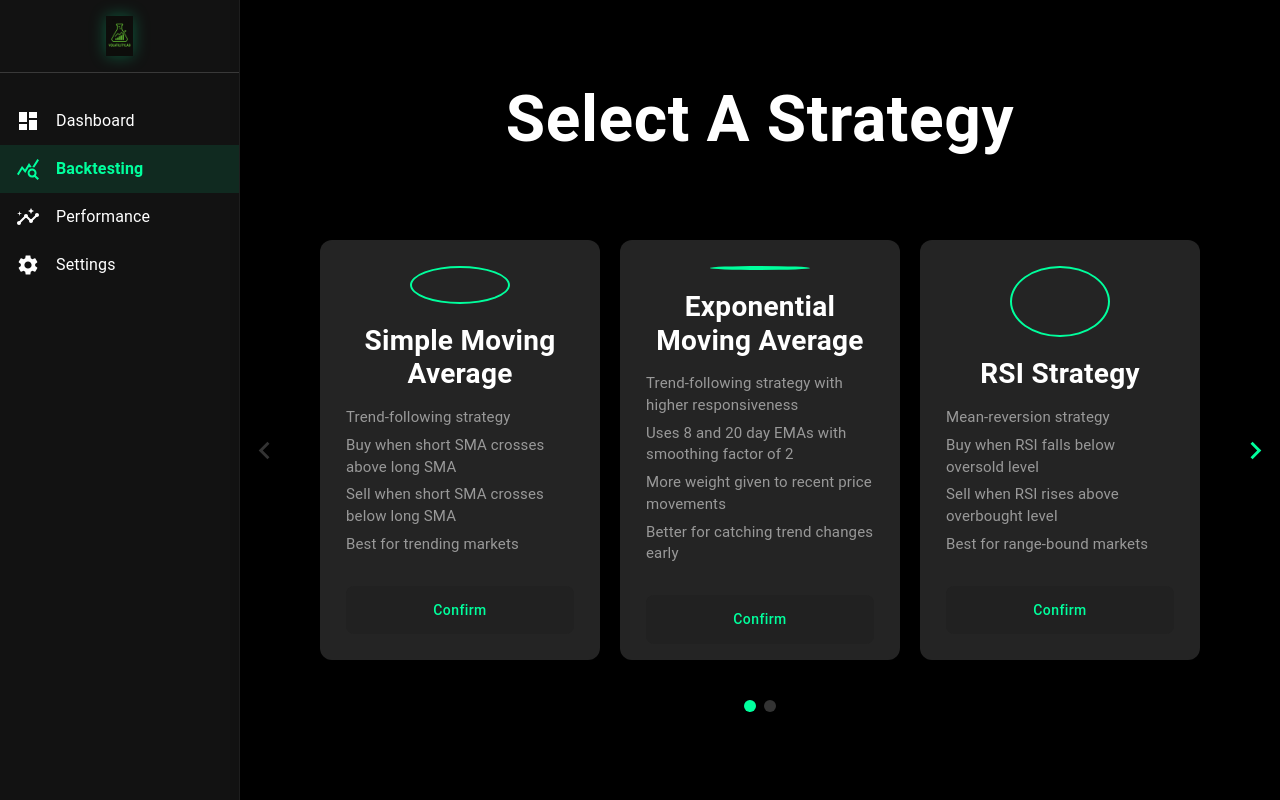
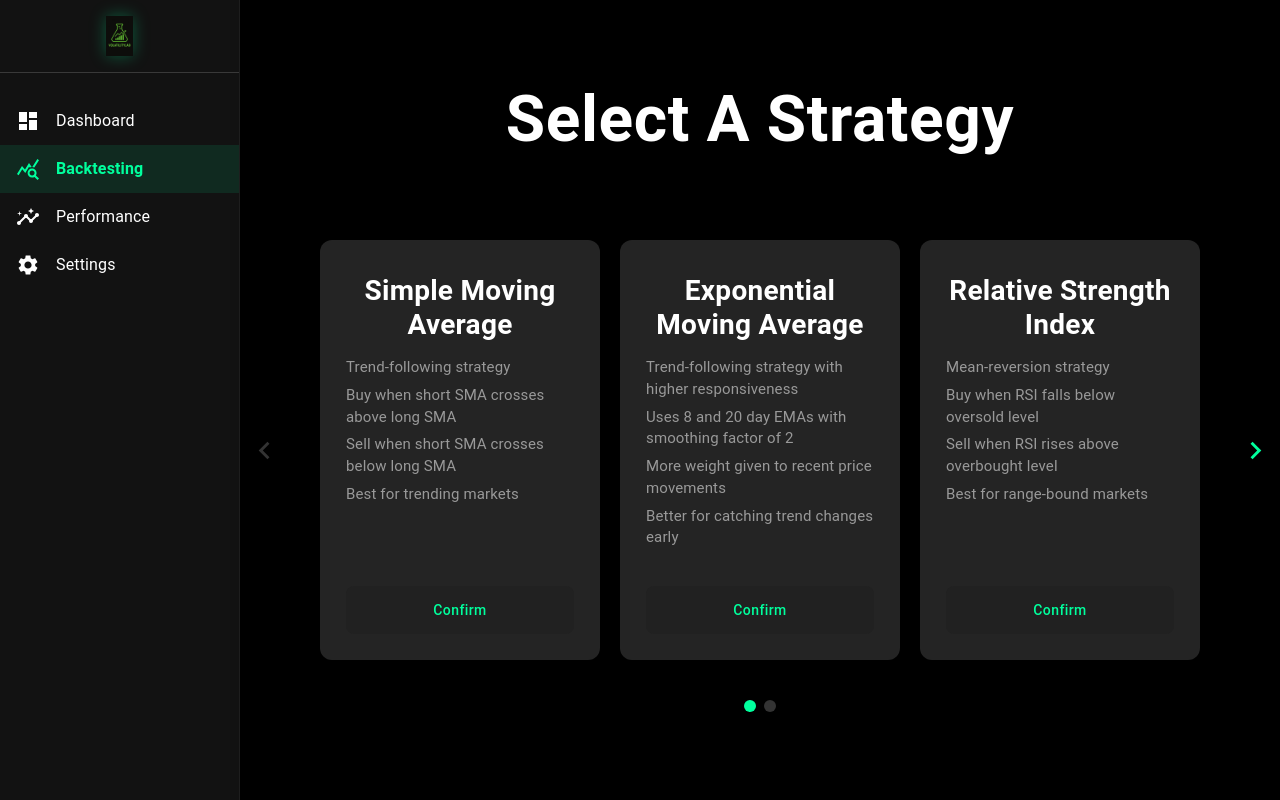
Before and after one commit to ramiradaideh/VolatilityLab, a React (Create React App) app in the folder frontend/: page /backtest in a window 1280 px wide. Built offline with nearby package versions, Linux system fonts and the light colour scheme.

Commit message:
"Updating Strategies"

```diff
--- a/frontend/src/components/features/backtest/StrategySelector.js
+++ b/frontend/src/components/features/backtest/StrategySelector.js
@@ -17,7 +17,6 @@ import STRATEGIES from '../../../data/strategies';
 // Constants for styling and animation
 const CARD_WIDTH = 280;
 const CARD_HEIGHT = 420;
-const CIRCLE_SIZE = 100;
 const HEADING_FONT_SIZE = 64;
 const STRATEGY_TITLE_FONT_SIZE = 28;
 const DESCRIPTION_FONT_SIZE = 15;
@@ -61,6 +60,10 @@ const StrategyTitle = styled(Typography)({
   letterSpacing: '0%',
   textAlign: 'center',
   marginBottom: '16px',
+  height: '67px', // Fixed height to ensure alignment
+  display: 'flex',
+  alignItems: 'center',
+  justifyContent: 'center',
 });
 
 const DescriptionText = styled(Typography)(({ theme }) => ({
@@ -68,17 +71,6 @@ const DescriptionText = styled(Typography)(({ theme }) => ({
   fontSize: `${DESCRIPTION_FONT_SIZE}px`,
   lineHeight: '145%',
   marginBottom: '6px',
-}));
-
-const CircleIcon = styled(Box)(({ theme }) => ({
-  width: `${CIRCLE_SIZE}px`,
-  height: `${CIRCLE_SIZE}px`,
-  borderRadius: '50%',
-  border: `2px solid ${theme.palette.primary.main}`,
-  display: 'flex',
-  alignItems: 'center',
-  justifyContent: 'center',
-  margin: '0 auto 20px',
 }));
 
 const ConfirmButton = styled(Button)(({ theme }) => ({
@@ -218,9 +210,8 @@ const StrategySelector = ({ onStrategySelect }) => {
                   display: 'flex',
                   flexDirection: 'column',
                   p: 3,
+                  pt: 4, // Added padding at the top to compensate for removed circle
                 }}>
-                  <CircleIcon />
-
                   <StrategyTitle>
                     {strategy.name}
                   </StrategyTitle>
--- a/frontend/src/data/strategies.js
+++ b/frontend/src/data/strategies.js
@@ -24,7 +24,7 @@ const STRATEGIES = [
   },
   {
     id: "rsi_strategy",
-    name: "RSI Strategy",
+    name: "Relative Strength Index",
     bulletPoints: [
       "Mean-reversion strategy",
       "Buy when RSI falls below oversold level",
```
Also changed, not shown: 1 other file (tests, documents, lock files or other folders).
